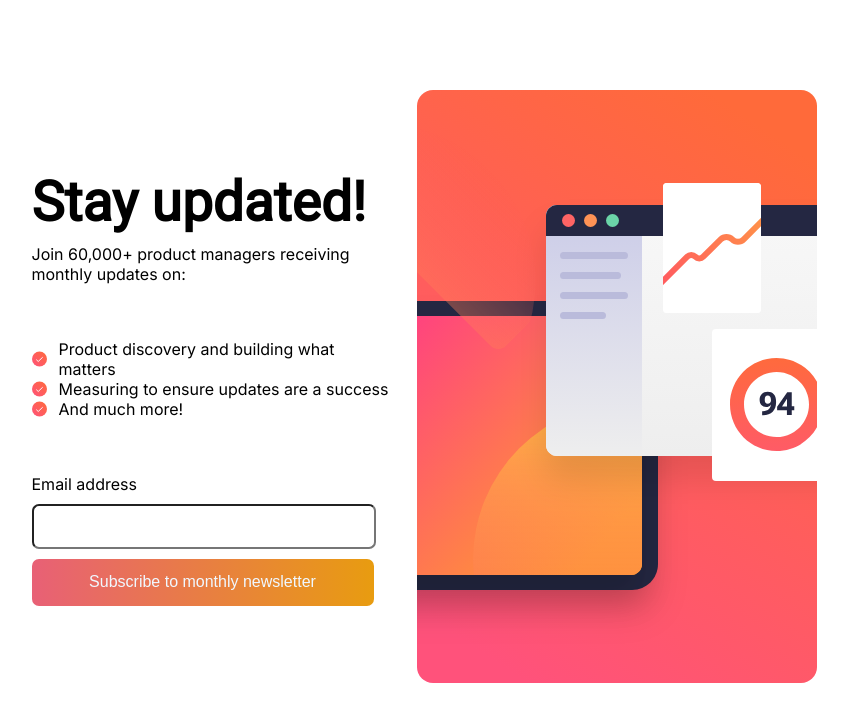
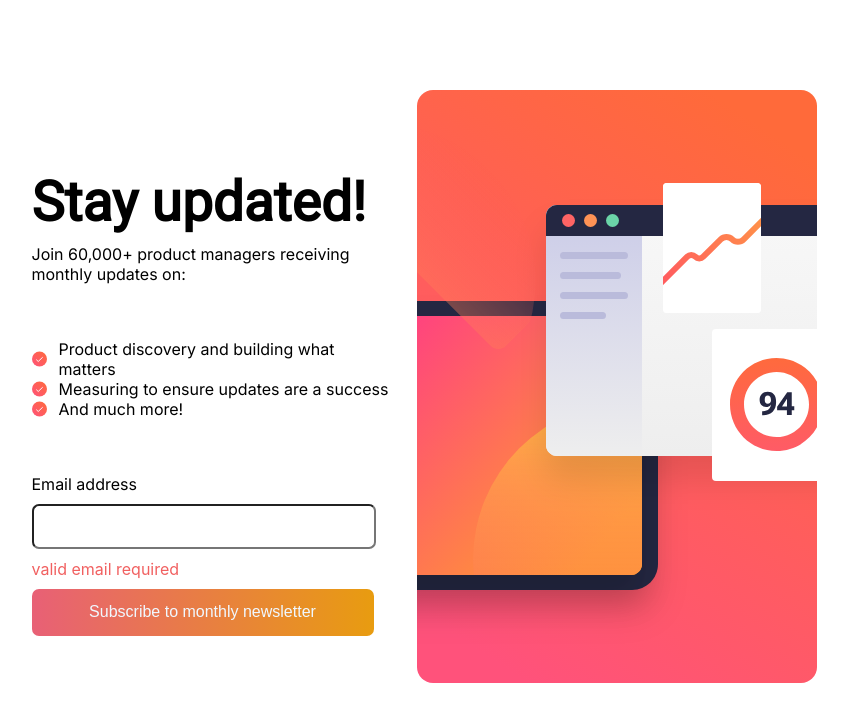
Before and after one commit to jyotirmoy-sinhababu/newsletter-signUp-form, a React (Create React App) app: page / in a window 1280 px wide. Both pictures are taken after a click on the button "Subscribe to monthly newsletter". Shown: the top 722 px of the page, without its empty margins (216-1064 px from the left). Built offline with nearby package versions, Linux system fonts and the light colour scheme; a web font is replaced by a local one.

Commit message:
changes made

```diff
--- a/src/components/form/FormComp.jsx
+++ b/src/components/form/FormComp.jsx
@@ -10,22 +10,18 @@ const FormComp = () => {
   const navigate = useNavigate();
 
   const [emailAdd, setEmailAdd] = useState({});
-  const [err, setErr] = useState({ empty: '', wrongFormat: '' });
+  const [err, setErr] = useState();
 
   const handleChange = (e) => {
     setEmailAdd({ ...emailAdd, [e.target.name]: e.target.value });
   };
-  console.log(emailAdd);
 
   const handleSubmit = () => {
     const emailRegex = /^[a-zA-Z0-9._%+-]+@[a-zA-Z0-9.-]+\.[a-zA-Z]{2,}$/;
 
-    if (!emailAdd) {
-      setErr({ ...err, empty: 'please enter your email' });
-    } else if (!emailRegex.test(emailAdd.email)) {
-      setErr({ ...err, wrongFormat: 'valid email required' });
+    if (!emailRegex.test(emailAdd.email)) {
+      setErr('valid email required');
     } else {
-      console.log('done');
       navigate('/next');
     }
   };
@@ -58,7 +54,11 @@ const FormComp = () => {
         <form className='form'>
           <input type='text' className='inputField' />
         </form>
-        <button className='btn'>Subscribe to monthly newsletter</button>
+        {err ? <p className='err'>{err}</p> : null}
+
+        <button onClick={handleSubmit} className='btn'>
+          Subscribe to monthly newsletter
+        </button>
       </div>
     </div>
   );
--- a/src/components/form/formCompStyle.css
+++ b/src/components/form/formCompStyle.css
@@ -62,6 +62,10 @@
   font-size: 16px;
 }
 
+.err {
+  color: rgb(241, 96, 96);
+}
+
 @media screen and (max-width: 840px) {
   .formComp-cnt {
     display: flex;
```
